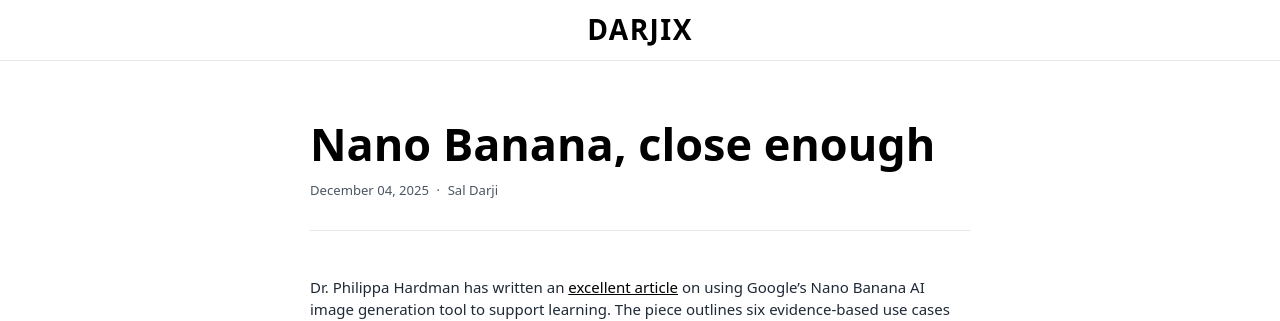
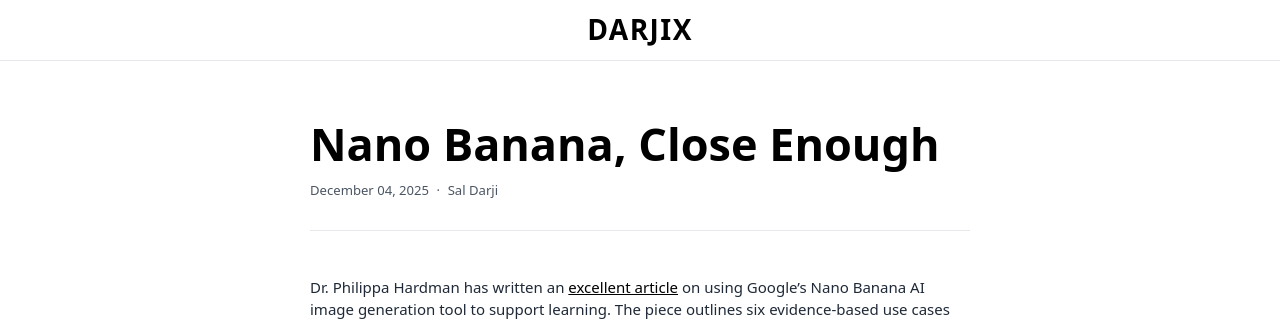
Before and after one commit to saldarji/darjix, a Jekyll site: the page built from _posts/2025-12-04-Nano-Banana-Close-Enough.md, in a window 1280 px wide. Shown: the top 321 px of the page. Built offline with Jekyll 4.4.1, drawn with Linux system fonts in a browser that asks for light colours.

```diff
--- a/_posts/2025-12-04-Nano-Banana-Close-Enough.md
+++ b/_posts/2025-12-04-Nano-Banana-Close-Enough.md
@@ -1,6 +1,6 @@
 ---
 layout: post
-title: "Nano Banana, close enough"
+title: "Nano Banana, Close Enough"
 date: 2025-12-04
 author: "Sal Darji"
 ---
```
